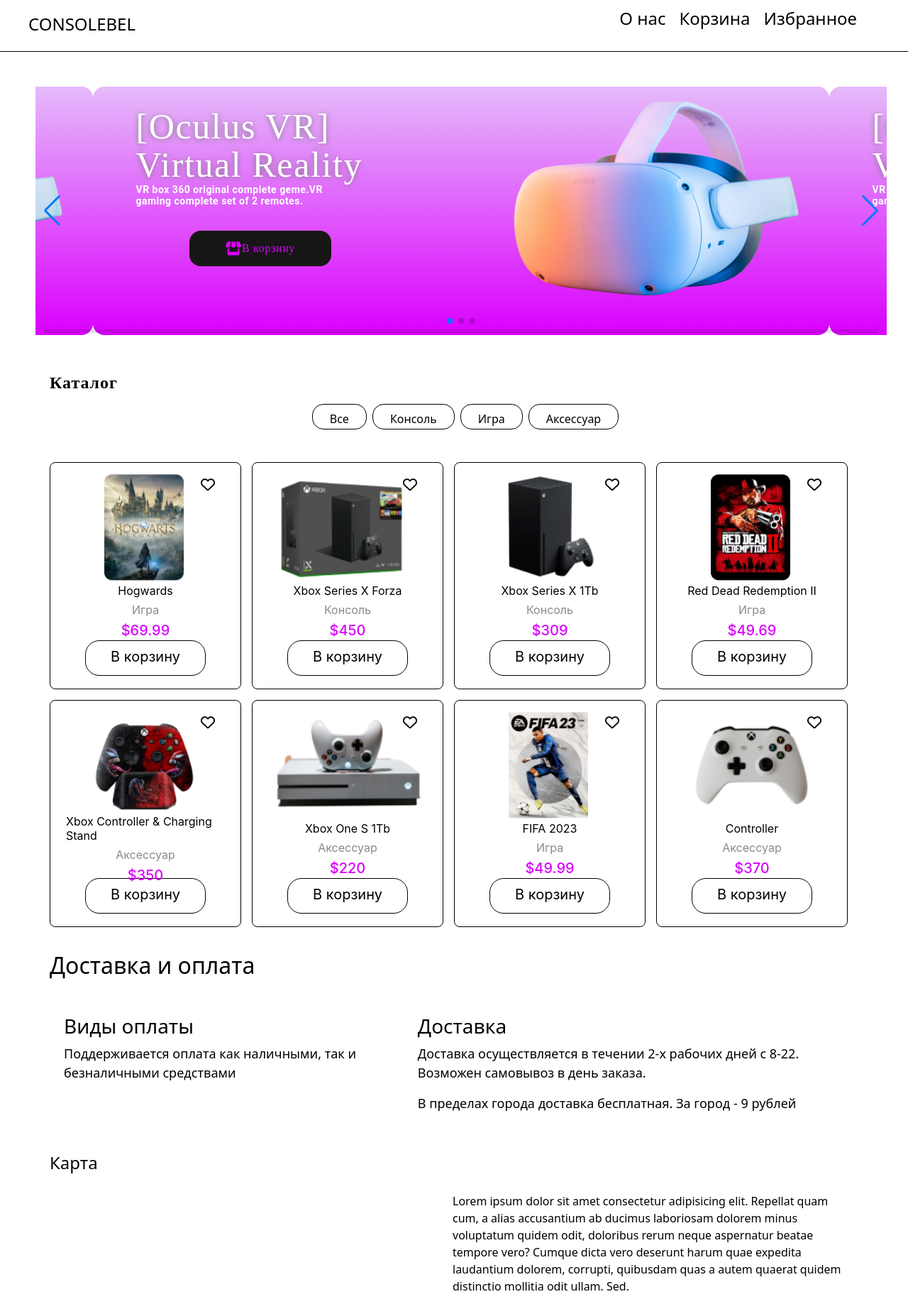
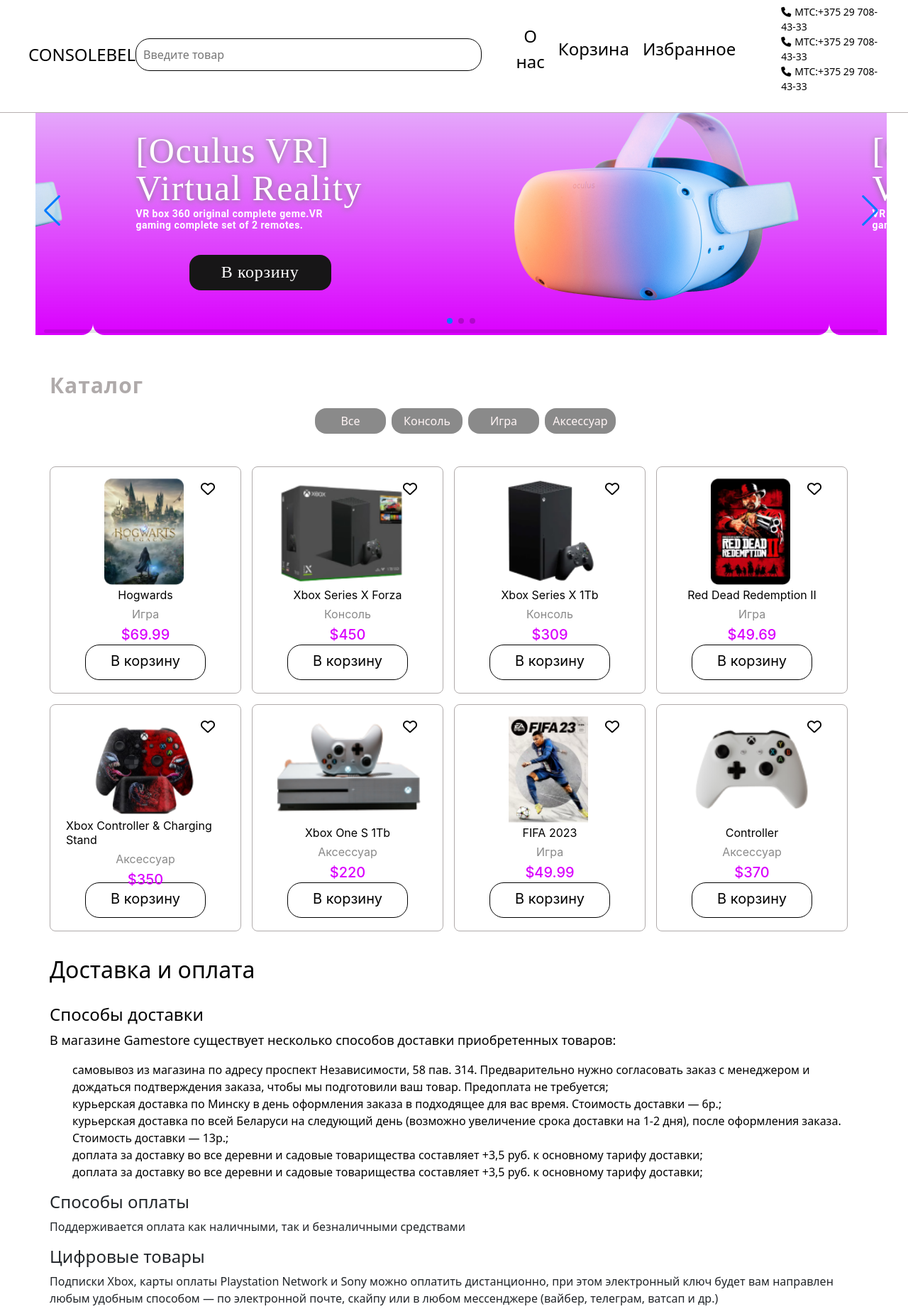
Before and after one commit to Nastyapralich/cursach-eb, a website built with Parcel: page project/src/index.html in a window 1280 px wide. Shown: the top 1844 px of the page at 71% size. Built offline with nearby package versions, Linux system fonts and the light colour scheme.

Commit message:
"final commit"

```diff
--- a/project/src/css/catalog.css
+++ b/project/src/css/catalog.css
@@ -2,10 +2,18 @@
     margin-top: 55px;
 }
 
+.input{
+    outline: none;
+    border: 1px solid black;
+    border-radius: 20px;
+    width: 600px;
+    padding: 10px 10px 10px;
+}
+
 .catalog-title{
-    color: #000000;
-font-family: Quicksand;
-font-size: 24px;
+    color: #afaaaa;
+/* font-family: ; */
+font-size: 30px;
 font-style: normal;
 font-weight: 700;
 line-height: 107%; /* 25.68px */
@@ -26,10 +34,16 @@
 .filter-list-item{
     /* width: 66px; */
     border-radius: 16px;
-     padding: 8px 24px;
+     /* padding: 8px; */
+     width: 100px;
+     display: flex;
+     justify-content: center;
+     align-items: center;
     height: 36px;
-    border: 1px solid rgb(0, 0, 0);
-    color: rgb(0, 0, 0);
+    /* border: 1px solid rgb(0, 0, 0); */
+    text-align: center;
+    background-color: #8A8A8A;
+    color: rgb(255, 245, 245);
     cursor: pointer;
 }
 
@@ -52,7 +66,12 @@
 background: #ffffff;
 padding: 16px 22px 30px;
 margin-bottom: 15px;
-border: 1px solid black;
+border: 1px solid rgb(176, 171, 171);
+transition: 0.4s
+}
+
+.catalog-item:hover{
+transform: scale(105%);
 }
 
 .catalog-item-img{
--- a/project/src/css/delivery.css
+++ b/project/src/css/delivery.css
@@ -9,11 +9,12 @@
 .delivery-wrap{
     margin-top: 30px;
     display: flex;
+    flex-direction: column;
     justify-content: space-between;
 }
 
 .delivery-left{
-    padding: 20px;
+    /* padding: 20px; */
     text-align: left;
 }
 
@@ -28,7 +29,7 @@
 
 
 .delivery-right{
-    padding: 20px;
+    /* padding: 20px; */
     text-align: left;
     color: rgb(0, 0, 0);
 }
--- a/project/src/css/header.css
+++ b/project/src/css/header.css
@@ -10,9 +10,21 @@
     justify-content: space-between;
     align-items: center;
     padding: 10px 40px;
-    border-bottom: 1px solid black;
+    border-bottom: 1px solid rgb(184, 177, 177);
 
     /* position: fixed; */
+}
+
+.phones{
+display: flex;
+flex-direction: column;
+}
+.phones li{
+    font-size: 14px;
+}
+
+.fa-phone{
+    margin-right: 5px;
 }
 .navigation-list{
     display: flex;
--- a/project/src/css/slider.css
+++ b/project/src/css/slider.css
@@ -14,6 +14,8 @@
 backdrop-filter: blur(299.5px);
 display: flex;
 justify-content: space-around;
+align-items: center;
+/* align-items: flex-start; */
 }
 
 .slider-text{
@@ -49,9 +51,10 @@
 
 .btn_slide{
     padding: 12px 24px;
-    color: #DA00FE;
+    color: #ffffff;
     font-family: Quicksand;
-font-size: 16px;
+font-size: 24px;
+align-self: start;
 font-style: normal;
 font-weight: 400;
 line-height: 137.5%; /* 22px */
--- a/project/src/index.html
+++ b/project/src/index.html
@@ -20,8 +20,11 @@
 <div class="logo">
   <span>CONSOLEBEL</span>
 </div>
+<!-- <input type="text"> -->
+<input class="input" type="search" placeholder="Введите товар"  type="text">
     <nav class="navigation">
         <div class="container">
+
         <ul class="navigation-list">
             <li class="navigation-list-item"><a href="./aboutUs.html" style="text-decoration: none; color: #000000;">О нас</a></li>
             <li class="navigation-list-item">Корзина </li>
@@ -29,6 +32,12 @@
         </ul>
     </div>
     </nav>
+
+    <ul class="phones">
+      <li><i class="fa-sharp fa-solid fa-phone"></i>МТС:+375 29 708-43-33</li>
+      <li><i class="fa-sharp fa-solid fa-phone"></i>МТС:+375 29 708-43-33</li>
+      <li><i class="fa-sharp fa-solid fa-phone"></i>МТС:+375 29 708-43-33</li>
+    </ul>
 </header>
 
 <section class="search">
@@ -48,7 +57,7 @@
         <div class="slider-text">
             <span>[Oculus VR] Virtual Reality</span>
             <p>VR box 360 original complete geme.VR gaming complete set of 2 remotes.</p>
-        <button class="btn_slide"><img src="./img/entypo_shop.png" alt="">В корзину</button>
+        <button class="btn_slide">В корзину</button>
       </div>
         <div class="slider-img">
           <img src="./img/unsplash_Zf0mPf4lG-U (1).png" alt="#" />
@@ -60,7 +69,7 @@
         <div class="slider-text">
             <span>[Oculus VR] Virtual Reality</span>
             <p>VR box 360 original complete geme.VR gaming complete set of 2 remotes.</p>
-        <button class="btn_slide"><img src="./img/entypo_shop.png" alt="">В корзину</button>
+        <button class="btn_slide">В корзину</button>
       </div>
         <div class="slider-img">
           <img src="./img/unsplash_Zf0mPf4lG-U (1).png" alt="#" />
@@ -72,7 +81,7 @@
         <div class="slider-text">
             <span>[Oculus VR] Virtual Reality</span>
             <p>VR box 360 original complete geme.VR gaming complete set of 2 remotes.</p>
-        <button class="btn_slide"><img src="./img/entypo_shop.png" alt="">В корзину</button>
+        <button class="btn_slide">В корзину</button>
       </div>
         <div class="slider-img">
           <img src="./img/unsplash_Zf0mPf4lG-U (1).png" alt="#" />
@@ -215,15 +224,28 @@
       <h2 class="delivery-title">Доставка и оплата</h2>
 
       <div class="delivery-wrap">
-<div class="delivery-left">
-  <h3>Виды оплаты</h3>
+
+<div class="delivery-right">
+  <h4>Способы доставки</h4>
+  <p>В магазине Gamestore существует несколько способов доставки приобретенных товаров:</p>
+<ul class="delivery-list">
+  <li class="delivery-list-item">cамовывоз из магазина по адресу проспект Независимости, 58 пав. 314. Предварительно нужно согласовать заказ с менеджером и дождаться подтверждения заказа, чтобы мы подготовили ваш товар. Предоплата не требуется;</li>
+  <li class="delivery-list-item">курьерская доставка по Минску в день оформления заказа в подходящее для вас время. Стоимость доставки — 6р.;</li>
+  <li class="delivery-list-item">курьерская доставка по всей Беларуси на следующий день (возможно увеличение срока доставки на 1-2 дня), после оформления заказа. Стоимость доставки — 13р.;</li>
+  <li class="delivery-list-item">доплата за доставку во все деревни и садовые товарищества составляет +3,5 руб. к основному тарифу доставки;</li>
+  <li class="delivery-list-item">доплата за доставку во все деревни и садовые товарищества составляет +3,5 руб. к основному тарифу доставки;</li>
+</ul>
+</div>
+
+<div class="delivery-pay">
+  <h4>Способы оплаты</h4>
 <p>Поддерживается оплата как наличными, так и безналичными средствами</p>
 </div>
 
-<div class="delivery-right">
-  <h3>Доставка</h3>
-  <p>Доставка осуществляется в течении 2-х рабочих дней с 8-22. Возможен самовывоз в день заказа. </p>
-    <p>В пределах города доставка бесплатная. За город - 9 рублей</p>
+<div class="delivery-tovary">
+  <h4>Цифровые товары</h4>
+
+<p>Подписки Xbox, карты оплаты Playstation Network и Sony можно оплатить дистанционно, при этом электронный ключ будет вам направлен любым удобным способом — по электронной почте, скайпу или в любом мессенджере (вайбер, телеграм, ватсап и др.)</p>
 </div>
       </div>
     </div>
--- a/project/src/js/index.js
+++ b/project/src/js/index.js
@@ -1,4 +1,4 @@
-import './slider.js';
+import "./slider.js";
 
 function addToCartHandler(event) {
   const catalogItem = event.target.closest(".catalog-item");
@@ -7,11 +7,13 @@
     const title = catalogItem.querySelector(".item-title").innerText;
     const type = catalogItem.querySelector(".item-type").innerText;
     const price = catalogItem.querySelector(".item-price").innerText;
+    const img = catalogItem.querySelectorAll(img).innerHTML;
 
     const itemData = {
       title: title,
       type: type,
       price: price,
+      img: img,
     };
 
     const existingCartItems = JSON.parse(localStorage.getItem("cart")) || [];
@@ -28,7 +30,7 @@
 
 addToCartButtons.forEach((button) => {
   button.addEventListener("click", addToCartHandler);
-  button.addEventListener("click", showCartFromLocalStorage)
+  button.addEventListener("click", showCartFromLocalStorage);
 });
 
 const cartC = document.querySelector(".cart-container");
@@ -66,81 +68,73 @@
         cartItem.append(priceItem, titleItem, deleteItem);
         cartList.append(cartItem);
         removefromLS(deleteItem, cartItem);
-
       });
     }
   }
 }
 
 let priceSum = 0;
-function sum(price){
-priceSum += price;
-console.log(priceSum);
+function sum(price) {
+  priceSum += price;
+  console.log(priceSum);
 }
 
 button.addEventListener("click", () => {
   cartC.classList.remove("active");
 });
 
+function removefromLS(deleteItem, cartItem) {
+  deleteItem.addEventListener("click", function () {
+    cartItem.remove(); // Удаляем элемент из интерфейса
+    const titleToRemove = cartItem.querySelector(".cart-item_title").innerText;
+    console.log(titleToRemove);
+    let cart = localStorage.getItem("cart")
+      ? JSON.parse(localStorage.getItem("cart"))
+      : [];
+    cart = cart.filter((item) => `Товар ${item.title}` !== titleToRemove); // Фильтруем товары, оставляя только те, которые не совпадают с удаляемым
 
-function removefromLS(deleteItem, cartItem) {
-  deleteItem.addEventListener('click', function () {
-    cartItem.remove(); // Удаляем элемент из интерфейса
-    const titleToRemove = cartItem.querySelector('.cart-item_title').innerText;
- console.log(titleToRemove);
-    let cart = localStorage.getItem('cart') ? JSON.parse(localStorage.getItem('cart')) : [];
-    cart = cart.filter(item => `Товар ${item.title}` !== titleToRemove); // Фильтруем товары, оставляя только те, которые не совпадают с удаляемым
-
-    localStorage.setItem('cart', JSON.stringify(cart));
+    localStorage.setItem("cart", JSON.stringify(cart));
     showCartFromLocalStorage();
   });
 }
 
+document.addEventListener("DOMContentLoaded", function () {
+  const filterItems = document.querySelectorAll(".filter-list-item");
 
-document.addEventListener('DOMContentLoaded', function () {
-  // Получаем все элементы списка фильтра
-  const filterItems = document.querySelectorAll('.filter-list-item');
+  const catalogItems = document.querySelectorAll(".catalog-item");
 
-  // Получаем все элементы каталога
-  const catalogItems = document.querySelectorAll('.catalog-item');
-
-  // Добавляем обработчик события клика к каждому элементу фильтра
-  filterItems.forEach(filterItem => {
-    filterItem.addEventListener('click', function () {
-      // Убираем класс 'active' у всех элементов фильтра
-      filterItems.forEach(item => {
-        item.classList.remove('active');
+  filterItems.forEach((filterItem) => {
+    filterItem.addEventListener("click", function () {
+      filterItems.forEach((item) => {
+        item.classList.remove("active");
       });
 
-      // Добавляем класс 'active' только к выбранному элементу фильтра
-      filterItem.classList.add('active');
+      filterItem.classList.add("active");
 
-      // Получаем тип продукта, соответствующий выбранному элементу фильтра
       const filterType = filterItem.textContent.toLowerCase();
 
-      // Перебираем все элементы каталога и скрываем/показываем их в зависимости от типа
-      catalogItems.forEach(catalogItem => {
-        const itemType = catalogItem.querySelector('.item-type').textContent.toLowerCase();
+      catalogItems.forEach((catalogItem) => {
+        const itemType = catalogItem
+          .querySelector(".item-type")
+          .textContent.toLowerCase();
 
-        if (filterType === 'все' || filterType === itemType) {
-          catalogItem.style.display = 'block';
+        if (filterType === "все" || filterType === itemType) {
+          catalogItem.style.display = "block";
         } else {
-          catalogItem.style.display = 'none';
+          catalogItem.style.display = "none";
         }
       });
     });
   });
 });
 
+const like = document.querySelectorAll(".fa-heart");
 
-const like = document.querySelectorAll('.fa-heart');
-
-like.forEach((likes) =>{
-  likes.addEventListener('click', setLike);
+like.forEach((likes) => {
+  likes.addEventListener("click", setLike);
 });
 
-function setLike (event){
-
+function setLike(event) {
   const catalogItem = event.target.closest(".catalog-item");
 
   if (catalogItem) {
@@ -160,9 +154,30 @@
 
     localStorage.setItem("likes", JSON.stringify(existingLikes));
     alert("Товар добавлен в избранное");
-}
+  }
 }
 
-const cartHeader = document.getElementsByClassName('navigation-list-item')[1];
+const cartHeader = document.getElementsByClassName("navigation-list-item")[1];
 console.log(cartHeader);
-cartHeader.addEventListener('click', showCartFromLocalStorage)
+cartHeader.addEventListener("click", showCartFromLocalStorage);
+
+const input = document.querySelector("input");
+input.addEventListener("input", search);
+
+function search() {
+  const searchTerm = input.value.toLowerCase();
+  const cards = document.querySelectorAll(".catalog-item");
+
+  cards.forEach((card) => {
+    const title = card.querySelector(".item-title").textContent.toLowerCase();
+    const description = card
+      .querySelector(".item-type")
+      .textContent.toLowerCase();
+
+    if (title.includes(searchTerm) || description.includes(searchTerm)) {
+      card.style.display = "block";
+    } else {
+      card.style.display = "none";
+    }
+  });
+}
```
Also changed, not shown: project/src/aboutUs.html (+33 -12 lines).
